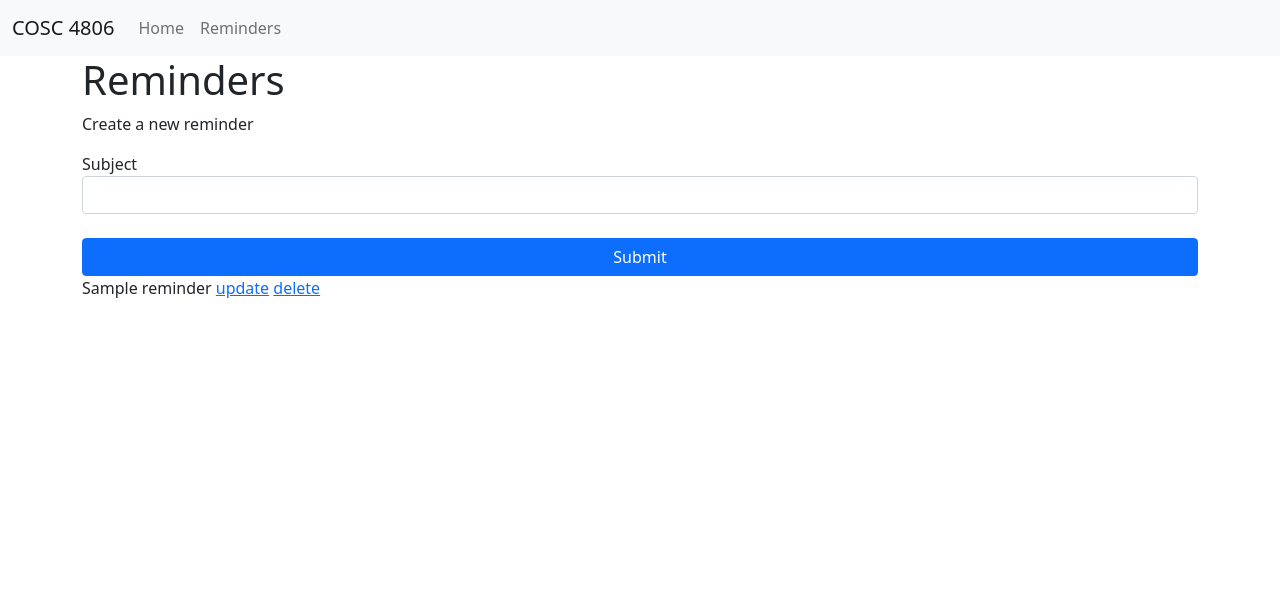
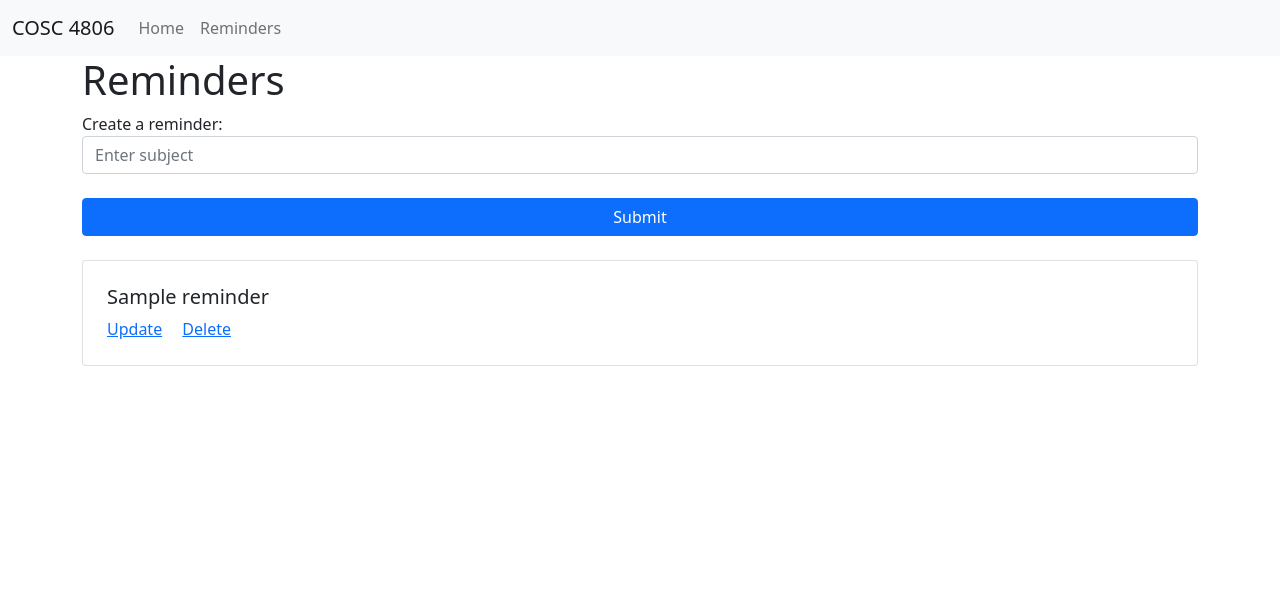
Before and after one commit to am-ping/cosc-4806, a PHP site: page /reminders in a window 1280 px wide. Shown: the top 606 px of the page. Run offline with PHP 8.4, Linux system fonts and the light colour scheme; the visitor is signed in with stand-in values (Sample User, id 1); tables that the repository leaves empty or names only in its code hold one stand-in row (values such as "Sample post"); data that the repository does not hold is empty.

Commit message:
Add functionality to delete reminders

```diff
--- a/app/controllers/reminders.php
+++ b/app/controllers/reminders.php
@@ -16,13 +16,15 @@ class Reminders extends Controller {
   }
 
   public function update() {
+    $id = $_GET['id'];
     $reminder = $this->model('Reminder');
-    $this->view('reminders/update');
+    $reminder->update_reminder($id, $subject);
   }
 
   public function delete() {
+    $id = $_GET['id'];
     $reminder = $this->model('Reminder');
-    $this->view('reminders/delete');
+    $reminder->delete_reminder($id);
   }
 
 }
--- a/app/models/Reminder.php
+++ b/app/models/Reminder.php
@@ -31,6 +31,8 @@ class Reminder {
     $statement->bindValue(':id', $id);
     $statement->bindValue(':subject', $subject);
     $statement->execute();
+    header('Location: /reminders');
+    die;
   }
 
   public function delete_reminder ($id) {
@@ -38,6 +40,8 @@ class Reminder {
     $statement = $db->prepare("delete from reminders where id = :id;");
     $statement->bindValue(':id', $id);
     $statement->execute();
+    header('Location: /reminders');
+    die;
   }
 
 }
--- a/app/views/reminders/index.php
+++ b/app/views/reminders/index.php
@@ -8,21 +8,28 @@
         </div>
     </div>
 
-    <p>Create a new reminder</p>
     <form action="/reminders/create" method="post" >
         <div class="form-group">
-            <label for="subject">Subject</label>
-            <input required type="text" class="form-control" name="subject">
+            <label for="subject">Create a reminder:</label>
+            <input required type="text" class="form-control" name="subject" placeholder="Enter subject">
         </div>
         <br>
         <button type="submit" class="btn btn-primary" style="width: 100%;">Submit</button>
     </form>
-
-    <?php
-        foreach ($data['reminders'] as $reminder) {
-            echo "<p>" . $reminder['subject'] . ' <a href="/reminders/update">update</a> <a href="/reminders/delete">delete</a> ' . "</p>";
-        }
-
-    ?>
+    <br>
+    <div class="card-group">
+        <?php
+            foreach ($data['reminders'] as $reminder) { ?>
+                <div class="card text-bg-primary p-2" style="width: 18rem;">
+                  <div class="card-body">
+                    <h5 class="card-title"><? echo $reminder['subject'] ?></h5>
+                    <a href="/reminders/update/?id=<? echo $reminder['id'];?>" class="card-link">Update</a>
+                    <a href="/reminders/delete/?id=<? echo $reminder['id'];?>" class="card-link">Delete</a>
+                  </div>
+                </div>
+            <?
+            }
+        ?>
+    </div>
 
     <?php require_once 'app/views/templates/footer.php' ?>
```
